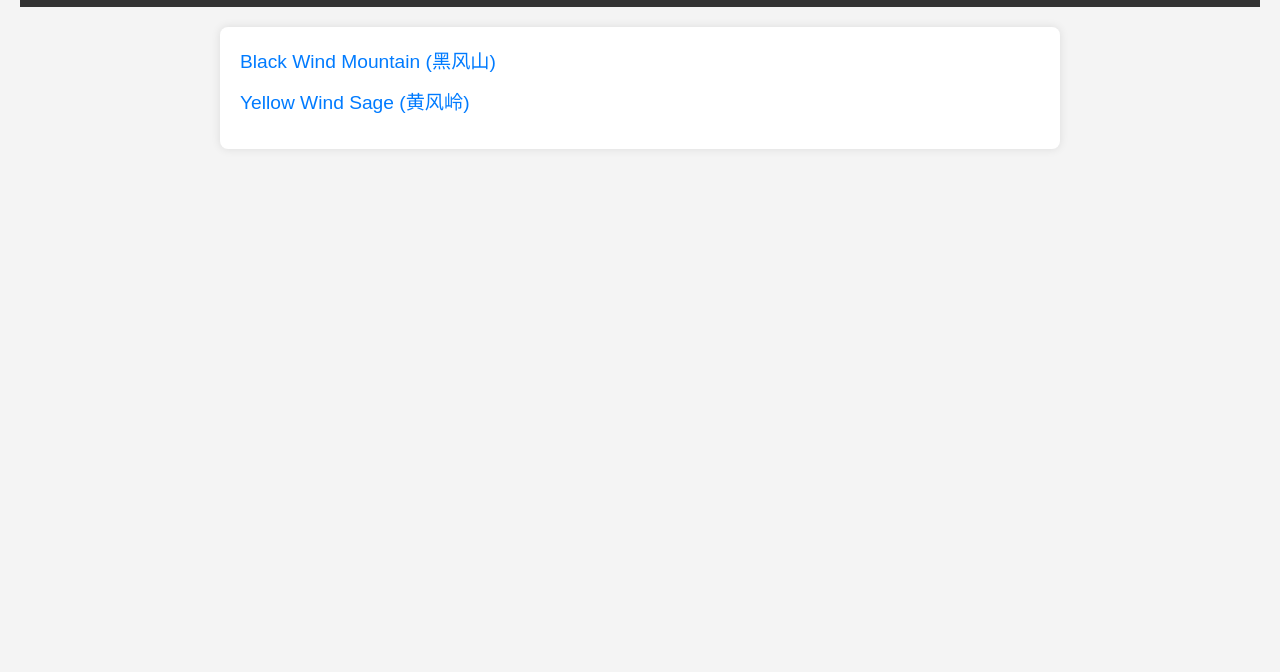
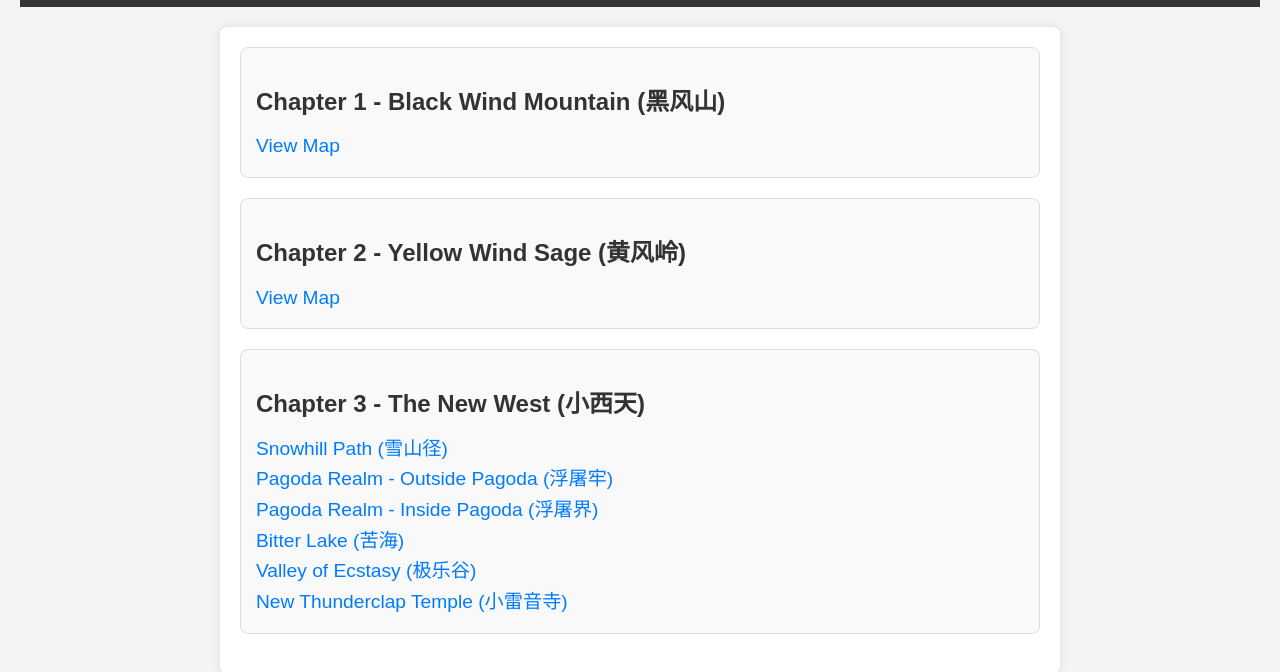
Before and after one commit to ziyuanzhao2000/black-myth-wukong-english-maps, a plain HTML site: page index.html in a window 1280 px wide. Shown: the part 64-736 px from the top of the page. Drawn offline with Linux system fonts and the light colour scheme.

Commit message:
Update index page and stylesheet to include sections for chapters

```diff
--- a/index.html
+++ b/index.html
@@ -11,8 +11,23 @@
         <h1>Black Myth: Wukong Interactive Maps</h1>
     </header>
     <main>
-        <p><a href="interactive_maps/black_wind_mountain.html" class="map-link">Black Wind Mountain (黑风山)</a></p>
-        <p><a href="interactive_maps/yellow_wind_sage.html" class="map-link">Yellow Wind Sage (黄风岭)</a></p>
+        <section class="chapter">
+            <h2>Chapter 1 - Black Wind Mountain (黑风山)</h2>
+            <p><a href="interactive_maps/black_wind_mountain.html" class="map-link">View Map</a></p>
+        </section>
+        <section class="chapter">
+            <h2>Chapter 2 - Yellow Wind Sage (黄风岭)</h2>
+            <p><a href="interactive_maps/yellow_wind_sage.html" class="map-link">View Map</a></p>
+        </section>
+        <section class="chapter">
+            <h2>Chapter 3 - The New West (小西天)</h2>
+            <p><a href="interactive_maps/the_new_west_-_snowhill_path.html" class="map-link">Snowhill Path (雪山径)</a></p>
+            <p><a href="interactive_maps/the_new_west_-_pagoda_realm_-_outside_pagoda.html" class="map-link">Pagoda Realm - Outside Pagoda (浮屠牢)</a></p>
+            <p><a href="interactive_maps/the_new_west_-_pagoda_realm_-_inside_pagoda.html" class="map-link">Pagoda Realm - Inside Pagoda (浮屠界)</a></p>
+            <p><a href="interactive_maps/the_new_west_-_bitter_lake.html" class="map-link">Bitter Lake (苦海)</a></p>
+            <p><a href="interactive_maps/the_new_west_-_valley_of_ecstasy.html" class="map-link">Valley of Ecstasy (极乐谷)</a></p>
+            <p><a href="interactive_maps/the_new_west_-_new_thunderclap_temple.html" class="map-link">New Thunderclap Temple (小雷音寺)</a></p>
+        </section>
     </main>
 </body>
 </html>
--- a/misc/styles.css
+++ b/misc/styles.css
@@ -37,10 +37,22 @@ main {
     box-shadow: 0 0 10px rgba(0, 0, 0, 0.1);
 }
 
-p {
+/* Section styling for chapters */
+.chapter {
+    margin-bottom: 20px;
+    padding: 15px;
+    border-radius: 8px;
+    background: #f9f9f9;
+    border: 1px solid #ddd;
+}
+
+.chapter h2 {
+    font-size: 1.5em;
+    color: #333;
     margin-bottom: 10px;
 }
 
+/* Link styling */
 .map-link {
     color: #007bff;
     text-decoration: none;
@@ -65,3 +77,13 @@ footer {
 footer p {
     margin: 0;
 }
+
+/* Specific styles for Chapter 3 section */
+.chapter.chapter-3 {
+    border-color: #007bff;
+    background: #e9f5ff;
+}
+
+.chapter.chapter-3 h2 {
+    color: #0056b3;
+}
```
